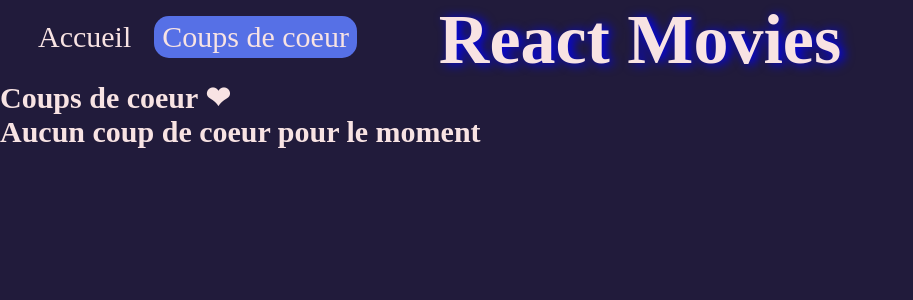
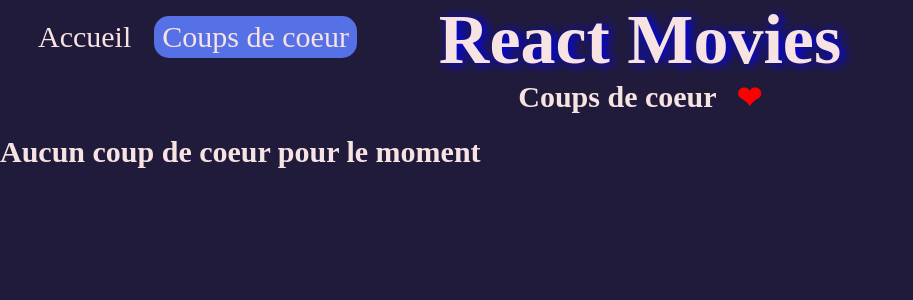
Before and after one commit to riku59/React-Movie, a React (Create React App) app: page /coups-de-coeur in a window 1280 px wide. Shown: the top 300 px of the page, without its empty margins (0-913 px from the left). Built offline with nearby package versions, Linux system fonts and the light colour scheme; a web font is replaced by a local one.

Commit message:
page coups  de coeur oppérationnelle, changer le bouton et la logique pour pouvoir supprimer les films coup de coeur

```diff
--- a/src/components/Card.js
+++ b/src/components/Card.js
@@ -3,10 +3,15 @@ import React, { useState } from "react";
 
 const Card = ({ movie }) => {
   // Convertir la chaîne de caractères de la date en objet Date
-  const releaseDate = new Date(movie.release_date);
+  const releaseDate =
+    movie.release_date && !isNaN(Date.parse(movie.release_date))
+      ? new Date(movie.release_date)
+      : null;
 
   // Formater la date comme désiré (par exemple, en "dd-MM-yyyy")
-  const formattedReleaseDate = format(releaseDate, "dd/MM/yyyy");
+  const formattedReleaseDate = releaseDate
+    ? format(releaseDate, "dd/MM/yyyy")
+    : "";
 
   // Couper le chiffre à la dixième décimale
   const roundedVoteAverage = movie.vote_average.toFixed(1);
@@ -36,7 +41,7 @@ const Card = ({ movie }) => {
 
   const addStorage = () => {
     let storedData = window.localStorage.movies
-      ? window.localStorage.movies.split(",")
+      ? window.localStorage.movies.split(",").map((id) => parseInt(id, 10))
       : [];
 
     if (!storedData.includes(movie.id.toString())) {
@@ -47,7 +52,9 @@ const Card = ({ movie }) => {
   };
 
   // Transformer les identifiants de genre en noms de genre
-  const genres = movie.genre_ids.map((genreId) => genreMap[genreId]);
+  const genres =
+    (movie.genre_ids && movie.genre_ids.map((genreId) => genreMap[genreId])) ||
+    [];
 
   return (
     <div className="card">
@@ -62,7 +69,11 @@ const Card = ({ movie }) => {
         />
       </div>
       <h3>{movie.title}</h3>
-      {formattedReleaseDate ? <p>sortie le: {formattedReleaseDate}</p> : null}
+      {formattedReleaseDate ? (
+        <p>sortie le: {formattedReleaseDate}</p>
+      ) : (
+        <p></p>
+      )}
 
       <div className="note">
         <p>{roundedVoteAverage} / 10 </p> <span>⭐</span>
@@ -75,7 +86,7 @@ const Card = ({ movie }) => {
           </div>
         ))}
       </div>
-      <h3>Stnopsis :</h3>
+      <h3>Synopsis :</h3>
       <p className={"synopsis-truncated"}>{movie.overview}</p>
       <div className="btn-love" onClick={() => addStorage()}>
         Ajouter aux coups de coeur
--- a/src/pages/LikePage.js
+++ b/src/pages/LikePage.js
@@ -12,14 +12,23 @@ const LikePage = () => {
       ? window.localStorage.movies.split(",")
       : [];
 
-    for (let i = 0; i < moviesId.length; i++) {
+    Promise.all(
+      moviesId.map((id) =>
         axios
           .get(
-          `https://api.themoviedb.org/3/movie/${moviesId[i]}?api_key=59c994c98aa80d4924f31c3b2d6c1cc5`
+            `https://api.themoviedb.org/3/movie/${id}?api_key=59c994c98aa80d4924f31c3b2d6c1cc5`
           )
-        .then((res) => movieArray.push(res.data))
-        .then(() => setListData(movieArray));
-    }
+          .then((res) => res.data)
+      )
+    )
+      .then((movies) => setListData(movies))
+      .catch((error) => {
+        console.error(
+          "Erreur lors de la récupération des données du film :",
+          error
+        );
+        setListData([]); // Définir un tableau vide en cas d'erreur
+      });
   }, []);
 
   return (
@@ -27,6 +36,7 @@ const LikePage = () => {
       <NavBar />
       <h2>
         Coups de coeur <span>❤</span>
+      </h2>
       <div className="result">
         {listData.length > 0 ? (
           listData.map((movie) => <Card movie={movie} key={movie.id} />)
@@ -34,7 +44,6 @@ const LikePage = () => {
           <h2>Aucun coup de coeur pour le moment</h2>
         )}
       </div>
-      </h2>
     </div>
   );
 };
--- a/src/styles/index.scss
+++ b/src/styles/index.scss
@@ -2,3 +2,4 @@
 @import "./components/navBar";
 @import "./components/searchMovie";
 @import "./components/card";
+@import "./pages/likePage";
--- a/src/styles/pages/_likePage.scss
+++ b/src/styles/pages/_likePage.scss
@@ -0,0 +1,16 @@
+.like-page {
+  h2 {
+    display: flex;
+    justify-content: center;
+    span {
+      color: red;
+      margin-left: 20px;
+    }
+  }
+  .result {
+    display: flex;
+    flex-wrap: wrap;
+    padding-top: 20px;
+    gap: 10px;
+  }
+}
```
Lines whose indentation alone changed are shown as unchanged.
